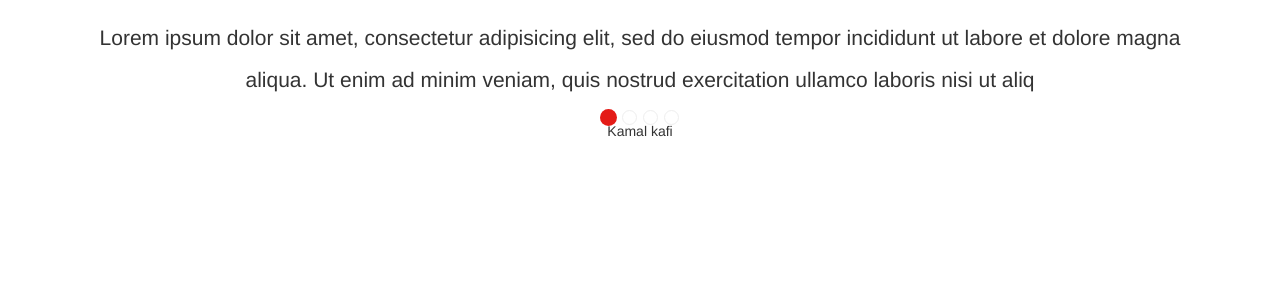
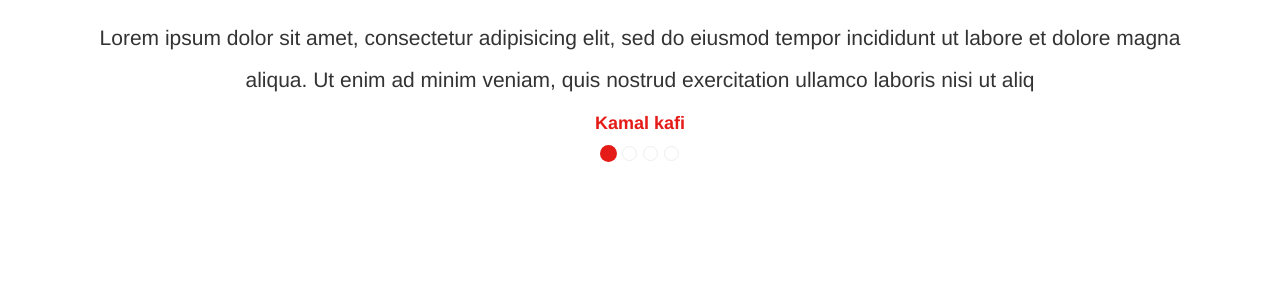
Before and after one commit to Kemo-Byte/bootstrap3, a PHP site: page / in a window 1280 px wide. Shown: the part 1225-1525 px from the top of the page. Run offline with PHP 8.4, Linux system fonts and the light colour scheme.

Commit message:
part 2 of testimonials

```diff
--- a/css/style.css
+++ b/css/style.css
@@ -166,7 +166,16 @@ min-width: 200px;
 
 .testimonials .lead {
 	line-height: 2em;
+	margin-bottom: 10px;
 }
 
+.testimonials span {
+	font-size: 18px;
+	font-weight: bold;
+	color: #E41B17;
+}
 
+.testimonials .carousel-inner {
+	min-height: 160px;
+}
 /*End Testimonials*/
--- a/index.php
+++ b/index.php
@@ -155,12 +155,7 @@
 
 		<div id="testimonials_slide" class="carousel slide" data-ride="carousel">
 			  <!-- Indicators -->
-			  <ol class="carousel-indicators  hidden-xs">
-			    <li data-target="#testimonials_slide" data-slide-to="0" class="active"></li>
-			    <li data-target="#testimonials_slide" data-slide-to="1"></li>
-			    <li data-target="#testimonials_slide" data-slide-to="2"></li>
-			    <li data-target="#testimonials_slide" data-slide-to="3"></li>
-			  </ol>
+
 
 			  <!-- Wrapper for slides -->
 			  <div class="carousel-inner" role="listbox">
@@ -201,6 +196,13 @@
 
 			    </div>
 			</div>
+
+			 <ol class="carousel-indicators  hidden-xs">
+			    <li data-target="#testimonials_slide" data-slide-to="0" class="active"></li>
+			    <li data-target="#testimonials_slide" data-slide-to="1"></li>
+			    <li data-target="#testimonials_slide" data-slide-to="2"></li>
+			    <li data-target="#testimonials_slide" data-slide-to="3"></li>
+			  </ol>
 		</div>
 
 		<!-- End Testimonials Carousal -->
```
